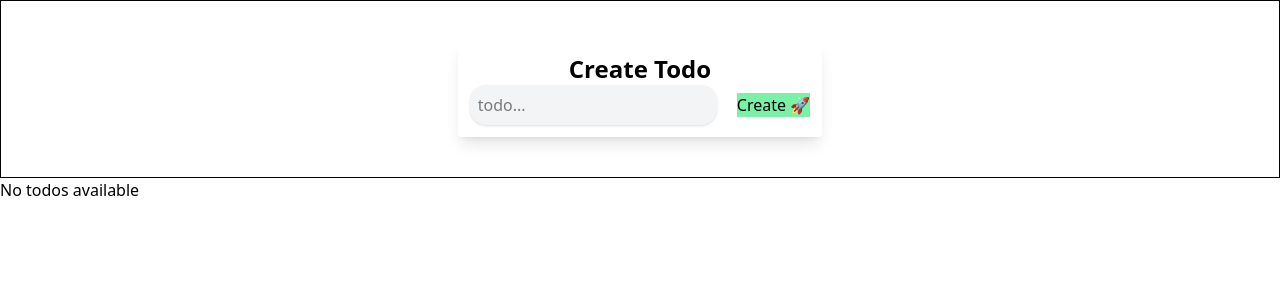
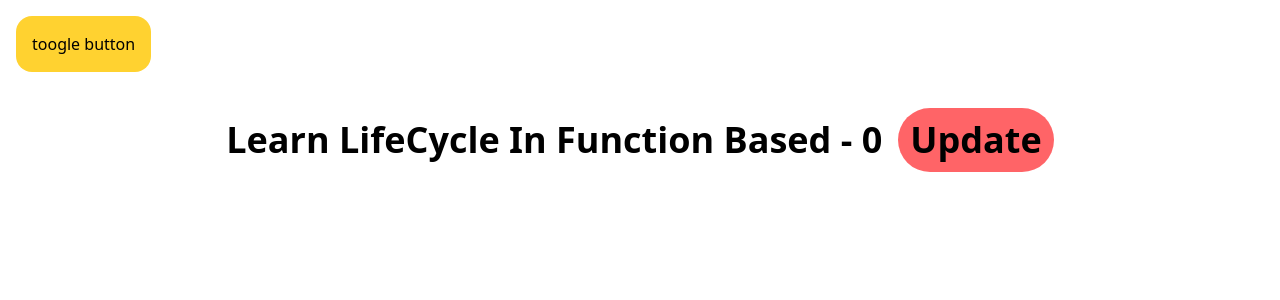
Before and after one commit to Sarvesh-1999/React-5PM-M3, a React (Vite) app: page / in a window 1280 px wide. Shown: the top 300 px of the page. Built offline with nearby package versions, Linux system fonts and the light colour scheme.

Commit message:
lifeCycle

```diff
--- a/src/App.jsx
+++ b/src/App.jsx
@@ -14,7 +14,14 @@ import ControlledForms1 from "./allTopics/08_forms/ControlledForms1";
 import Card from "./allTopics/09_reactCss/Card";
 import Navbar from "./allTopics/09_reactCss/Navbar";
 import TodoWrapper from "./task2/TodoWrapper";
+import LifecycleinCBC from "./allTopics/10_lifecycle/LifecycleinCBC";
+import { useState } from "react";
+import LifeCycleInFBC from "./allTopics/10_lifecycle/LifeCycleInFBC";
 function App() {
+
+  const [toogle, setToggle] = useState(false)
+
+
   return (
     <>
       {/* <Fbc/> */}
@@ -31,8 +38,16 @@ function App() {
       {/* <ControlledForms1/> */}
       {/* <Card/> */}
       {/* <Navbar/> */}
+      {/* <TodoWrapper/> */}
 
-      <TodoWrapper/>
+      <button onClick={()=>setToggle(!toogle)} className="bg-amber-300 p-4 rounded-2xl m-4">
+        toogle button
+      </button>
+
+      {/* {toogle ? <LifecycleinCBC/> : <p>No Component</p>} */}
+
+      <LifeCycleInFBC/>
+
     </>
   );
 }
--- /dev/null
+++ b/src/allTopics/10_lifecycle/LifeCycleInFBC.jsx
@@ -0,0 +1,37 @@
+import { useEffect, useState } from "react";
+
+const LifeCycleInFBC = () => {
+  const [count, setCount] = useState(0);
+  const [initialRender,setInitialRender] = useState(true)
+
+  useEffect(() => {
+    console.log("Component Mounted");
+    return () => {
+      // clean-up
+      console.log("Component Unmounted");
+    };
+  }, []);
+
+  useEffect(()=>{
+    if (initialRender) {
+      setInitialRender(false)
+      return;
+    }
+    console.log("Component Updated");
+  },[count])
+
+  return (
+    <div>
+      <h1 className="text-center text-4xl p-5 font-bold">
+        Learn LifeCycle In Function Based - {count}
+        <button
+        onClick={() => setCount(count + 1)}
+        className="ms-4 bg-red-400 p-3 rounded-full">
+            Update
+        </button>
+      </h1>
+    </div>
+  );
+};
+
+export default LifeCycleInFBC;
--- /dev/null
+++ b/src/allTopics/10_lifecycle/LifecycleinCBC.jsx
@@ -0,0 +1,38 @@
+import { Component } from "react";
+
+export default class LifecycleinCBC extends Component {
+  state = { count: 0 };
+
+  handleState = () => this.setState({ count: this.state.count + 1 });
+
+  componentDidMount() {
+    console.log("Mounting Phase");
+    this.intervalID = setInterval(()=>{
+        console.log("Fetch Data from API");
+    },2000)
+  }
+
+  componentDidUpdate() {
+    console.log("Updating Phase");
+  }
+
+  componentWillUnmount() {
+    console.log("Unmounting Phase");
+    clearInterval(this.intervalID)
+  }
+
+  render() {
+    return (
+      <div>
+        <h1 className="text-center text-4xl p-5 font-bold">
+          Learn LifeCycle In Class Based - {this.state.count}
+
+        <button onClick={this.handleState} className="ms-4 bg-green-400 p-3 rounded-full">
+            Update
+        </button>
+        </h1>
+
+      </div>
+    );
+  }
+}
--- a/src/task2/CreateTodo.jsx
+++ b/src/task2/CreateTodo.jsx
@@ -1,11 +1,12 @@
 const CreateTodo = ({ todo, setTodo, handleAddTodo, editId }) => {
   return (
-    <div className="border p-10 flex items-center justify-center">
-      <form onSubmit={handleAddTodo} className=" p-3 rounded shadow-lg">
+    <div className=" p-10 flex items-center justify-center">
+      <form onSubmit={handleAddTodo} className="min-w-[50vw] p-3 rounded shadow-lg">
         <h2 className="text-center font-semibold text-2xl">Create Todo</h2>
+        <div className="flex items-center mt-5">
         <input
           type="text"
-          className="bg-gray-100 p-2 rounded-2xl shadow me-5"
+          className="bg-gray-100 p-2 w-[80%] rounded shadow me-5"
           placeholder="todo..."
           value={todo}
           required
@@ -13,11 +14,12 @@ const CreateTodo = ({ todo, setTodo, handleAddTodo, editId }) => {
         />
         <button
           className={
-            editId ? "bg-amber-300 p-2 rounded" : "bg-green-300 p2-rounded"
+            editId ? "bg-amber-300 p-2 rounded" : "bg-green-300 p-2 rounded"
           }
         >
           {editId ? "Update ✏️" : "Create 🚀"}
         </button>
+        </div>
       </form>
     </div>
   );
--- a/src/task2/DisplayTodo.jsx
+++ b/src/task2/DisplayTodo.jsx
@@ -1,15 +1,17 @@
 const DisplayTodo = ({ allTodos, handleDeleteTodo, handleEditTodo }) => {
   return (
-    <div>
+    <div className="">
       {allTodos.length === 0 ? (
         <p>No todos available</p>
       ) : (
         allTodos.map((ele) => {
           return (
-            <div key={ele.id}>
-              <li>{ele.text}</li>
-              <button onClick={() => handleEditTodo(ele.id)}>edit</button>
-              <button onClick={() => handleDeleteTodo(ele.id)}>delete</button>
+            <div key={ele.id} className="p-5 flex justify-between max-w-[50vw] mx-auto rounded shadow-lg hover:shadow-2xl">
+              <p className="font-semibold text-lg">{ele.text}</p>
+             <div>
+               <button className="border px-3 font-semibold bg-black text-white rounded hover:text-black hover:bg-white" onClick={() => handleEditTodo(ele.id)}>Edit</button>
+              <button className="border px-3 font-semibold bg-black text-white rounded hover:text-black hover:bg-white" onClick={() => handleDeleteTodo(ele.id)}>Delete</button>
+             </div>
             </div>
           );
         })
```
